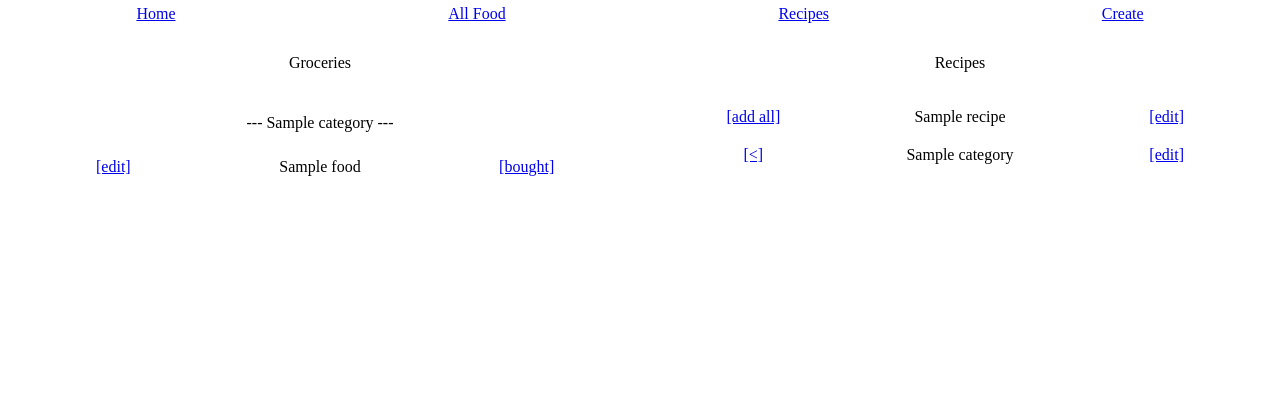
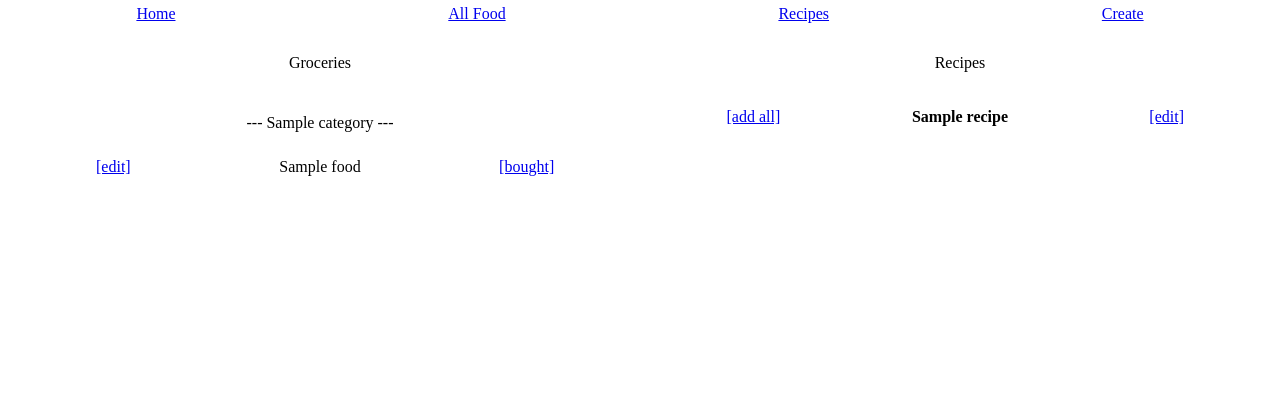
Before and after one commit to VolatileDream/tasty-fare, a Flask app: template templates/recipe-list.html in a window 1280 px wide. Shown: the top 420 px of the page. Run offline with Flask 2, Linux system fonts and the light colour scheme; the template is opened without the code that fills it: most values are stand-ins (such as "Sample title", 1, 10 or a date in 2020).

Commit message:
tasty-fare: make recipes collapsable

```diff
--- a/templates/base.html
+++ b/templates/base.html
@@ -41,12 +41,22 @@
       display: grid;
       grid-template-columns: 1fr 1fr;
     }
+    .item {
+      display: grid;
+      grid-template-columns: 1fr 1fr 1fr;
+
+      border-radius: 5px;
+      padding: 10px;
+    }
     .food {
       display: grid;
       grid-template-columns: 1fr 1fr 1fr;
 
       border-radius: 5px;
       padding: 10px;
+    }
+    .collapsed .food {
+      display: none;
     }
     .food.odd {
       background: #fff;
--- a/templates/recipe-list.html
+++ b/templates/recipe-list.html
@@ -24,9 +24,12 @@
 
 {% block right_list %}
   {% for recipe in allrecipes %}
-    <div class="food">
+    <div id="recipe-{{ recipe.id }}" class="collapsed">
+      <div class="item">
         <a href="/app/recipe/{{ recipe.id }}/buy">[add all]</a>
-      <div>{{ recipe.name }}</div>
+        <div onclick='toggle("recipe-{{ recipe.id }}")'>
+          <strong>{{ recipe.name }}</strong>
+        </div>
         <a href="/app/recipe/{{ recipe.id }}">[edit]</a>
       </div>
       {% for food in recipe.ingredients %}
@@ -35,11 +38,24 @@
           <div class=foodname>{{ food['name'] }}</div>
           <a href="/app/food/{{ food['id'] }}/edit">[edit]</a>
         </div>
+    {% else %}
+        <div class="food">
+          <a href="#"></a>
+          <div class=foodname>No food in this recipe...</div>
+          <a href="#"></a>
+        </div>
     {% endfor %}
+    </div>
   {% endfor %}
 {% endblock %}
 
 {% block footer %}
   <p>Feet.</p>
   <p>Foot</p>
+  <script type="text/javascript">
+    function toggle(id) {
+      document.getElementById(id).classList.toggle('collapsed')
+      console.log("toggled " + id)
+    }
+  </script>
 {% endblock %}
```
Lines whose indentation alone changed are shown as unchanged.
